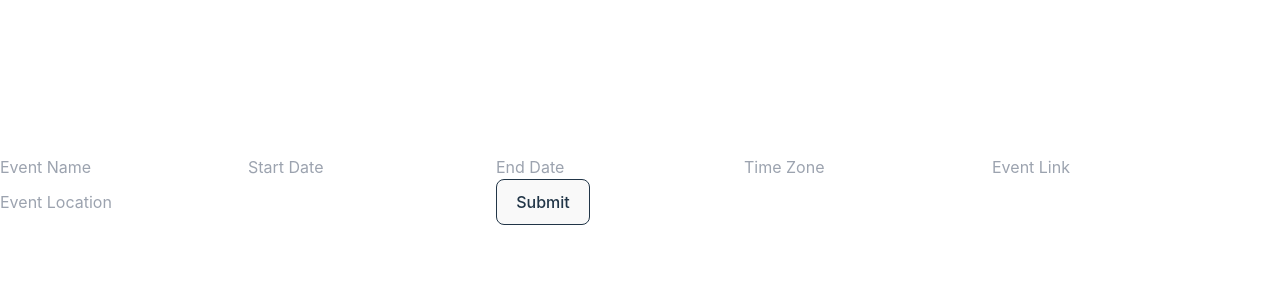
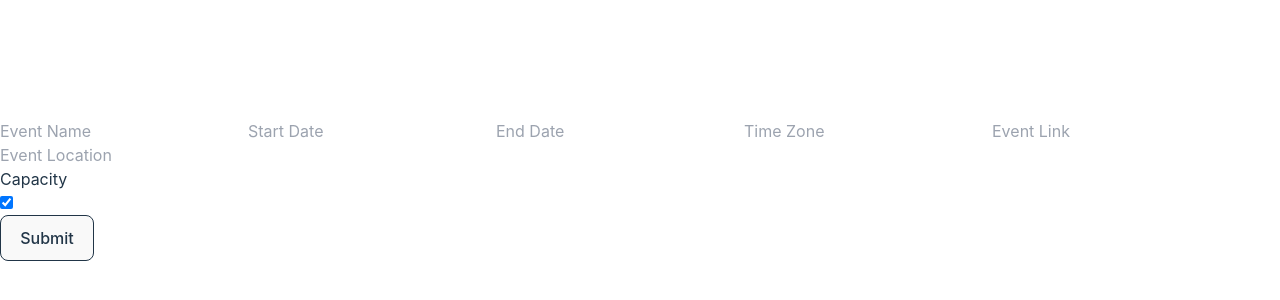
Before and after one commit to jakelong1995/Invi, a React (Vite) app: page /createEvent in a window 1280 px wide. Shown: the part 210-510 px from the top of the page. Built offline with nearby package versions, Linux system fonts and the light colour scheme.

Commit message:
27/11/23

```diff
--- a/package.json
+++ b/package.json
@@ -10,6 +10,7 @@
     "preview": "vite preview"
   },
   "dependencies": {
+    "antd": "^5.12.5",
     "lottie-react": "^2.4.0",
     "react": "^18.2.0",
     "react-dom": "^18.2.0",
--- a/src/CreateEvent.jsx
+++ b/src/CreateEvent.jsx
@@ -73,13 +73,13 @@
         name="EventLocation"
         id="eventlocation"
       />
-      <input
-        type="boolean"
-        value={CreateEvent.requireApproval}
-        onChange={handleChange}
-        name="RequireApproval"
-        id="requireapproval"
-      />
+      <div>
+        <div>Capacity </div>
+        <label class="relative inline-flex items-center cursor-pointer">
+          <input type="checkbox" value="" class="sr-only peer" checked />
+          <div class="w-11 h-6 bg-gray-200 rounded-full peer peer-focus:ring-4 peer-focus:ring-blue-300 dark:peer-focus:ring-blue-800 dark:bg-gray-700 peer-checked:after:translate-x-full rtl:peer-checked:after:-translate-x-full peer-checked:after:border-white after:content-[''] after:absolute after:top-0.5 after:start-[2px] after:bg-white after:border-gray-300 after:border after:rounded-full after:h-5 after:w-5 after:transition-all dark:border-gray-600 peer-checked:bg-blue-600"></div>
+        </label>
+      </div>
       <button type="submit">Submit</button>
     </>
   );
```
Also changed, not shown: 1 other file (tests, documents, lock files or other folders).
